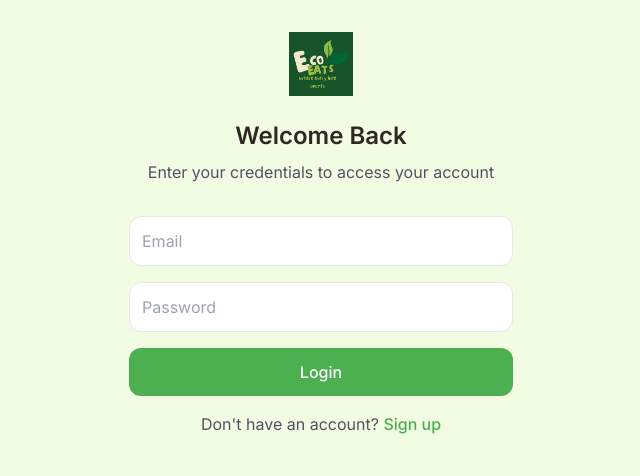
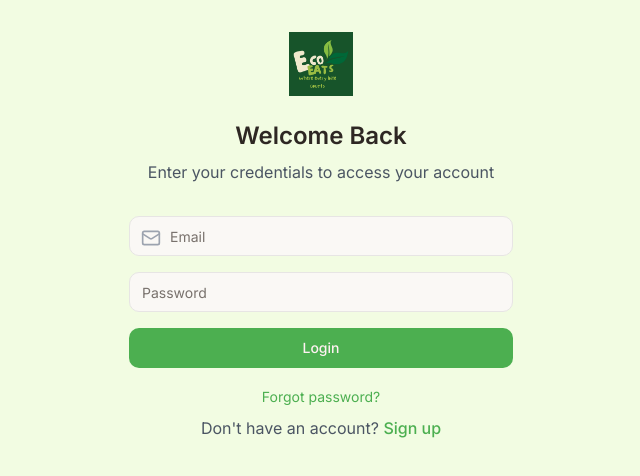
Before and after one commit to vijayet1/foodie-kindness-share, a React (Vite) app: page /auth in a window 1280 px wide. Shown: the top 476 px of the page, without its empty margins (319-959 px from the left). Built offline with nearby package versions, Linux system fonts and the light colour scheme.

Commit message:
Fix: Add forgot password to login page
- Added "forgot password" functionality to the login page.
- Implemented user personas as defined in the PRD.

```diff
--- /dev/null
+++ b/src/components/Personas.tsx
@@ -0,0 +1,63 @@
+
+import { Card, CardContent, CardDescription, CardHeader, CardTitle } from "@/components/ui/card";
+
+const personas = [
+  {
+    name: "Alice",
+    type: "Home Cook",
+    description: "An eco-conscious individual who values safety and simplicity in food sharing.",
+    traits: [
+      "Values sustainability",
+      "Focuses on food safety",
+      "Prefers simple user experience",
+      "Regular food sharer"
+    ]
+  },
+  {
+    name: "Ben",
+    type: "Student",
+    description: "Budget-minded student looking for convenient ready-to-pickup meals.",
+    traits: [
+      "Cost-conscious",
+      "Seeks convenience",
+      "Flexible schedule",
+      "Quick response time"
+    ]
+  },
+  {
+    name: "Charity Organization",
+    type: "Non-profit",
+    description: "Organizations focused on bulk food collection and distribution to those in need.",
+    traits: [
+      "Handles large quantities",
+      "Needs scheduling features",
+      "Requires reporting tools",
+      "Regular bulk pickups"
+    ]
+  }
+];
+
+const Personas = () => {
+  return (
+    <div className="grid gap-6 md:grid-cols-3 p-6">
+      {personas.map((persona) => (
+        <Card key={persona.name} className="bg-white">
+          <CardHeader>
+            <CardTitle className="text-eco-green">{persona.name}</CardTitle>
+            <CardDescription>{persona.type}</CardDescription>
+          </CardHeader>
+          <CardContent>
+            <p className="mb-4 text-gray-600">{persona.description}</p>
+            <ul className="list-disc list-inside space-y-2 text-sm text-gray-500">
+              {persona.traits.map((trait) => (
+                <li key={trait}>{trait}</li>
+              ))}
+            </ul>
+          </CardContent>
+        </Card>
+      ))}
+    </div>
+  );
+};
+
+export default Personas;
--- a/src/pages/Auth.tsx
+++ b/src/pages/Auth.tsx
@@ -1,9 +1,57 @@
 
 import { useState } from "react";
 import { Link } from "react-router-dom";
+import { Mail } from "lucide-react";
+import { supabase } from "@/integrations/supabase/client";
+import { Button } from "@/components/ui/button";
+import { Input } from "@/components/ui/input";
+import { toast } from "sonner";
 
 const Auth = () => {
   const [isLogin, setIsLogin] = useState(true);
+  const [isForgotPassword, setIsForgotPassword] = useState(false);
+  const [email, setEmail] = useState("");
+  const [password, setPassword] = useState("");
+  const [name, setName] = useState("");
+  const [loading, setLoading] = useState(false);
+
+  const handleAuth = async (e: React.FormEvent) => {
+    e.preventDefault();
+    setLoading(true);
+
+    try {
+      if (isForgotPassword) {
+        const { error } = await supabase.auth.resetPasswordForEmail(email, {
+          redirectTo: `${window.location.origin}/auth?reset=true`,
+        });
+        if (error) throw error;
+        toast.success("Password reset email sent! Check your inbox.");
+        setIsForgotPassword(false);
+      } else if (isLogin) {
+        const { error } = await supabase.auth.signInWithPassword({
+          email,
+          password,
+        });
+        if (error) throw error;
+      } else {
+        const { error } = await supabase.auth.signUp({
+          email,
+          password,
+          options: {
+            data: {
+              name,
+            },
+          },
+        });
+        if (error) throw error;
+        toast.success("Verification email sent! Please check your inbox.");
+      }
+    } catch (error: any) {
+      toast.error(error.message);
+    } finally {
+      setLoading(false);
+    }
+  };
 
   return (
     <div className="min-h-screen bg-sage-50 px-4 py-8">
@@ -14,7 +62,12 @@ const Auth = () => {
           alt="EcoEats Logo"
           className="h-16 mx-auto mb-6"
         />
-        {isLogin ? (
+        {isForgotPassword ? (
+          <>
+            <h1 className="text-2xl font-semibold mb-2">Reset Password</h1>
+            <p className="text-gray-600">Enter your email to receive reset instructions</p>
+          </>
+        ) : isLogin ? (
           <>
             <h1 className="text-2xl font-semibold mb-2">Welcome Back</h1>
             <p className="text-gray-600">Enter your credentials to access your account</p>
@@ -29,66 +82,83 @@ const Auth = () => {
 
       {/* Auth Form */}
       <div className="max-w-sm mx-auto">
-        <form className="space-y-4">
-          {!isLogin && (
+        <form onSubmit={handleAuth} className="space-y-4">
+          {!isLogin && !isForgotPassword && (
             <div>
-              <input
+              <Input
                 type="text"
                 placeholder="Name"
-                className="w-full p-3 rounded-xl border border-gray-200 bg-white"
+                value={name}
+                onChange={(e) => setName(e.target.value)}
+                required
               />
             </div>
           )}
-          <div>
-            <input
+          <div className="relative">
+            <Mail className="absolute left-3 top-3 h-5 w-5 text-gray-400" />
+            <Input
               type="email"
               placeholder="Email"
-              className="w-full p-3 rounded-xl border border-gray-200 bg-white"
+              value={email}
+              onChange={(e) => setEmail(e.target.value)}
+              required
+              className="pl-10"
             />
           </div>
-          <div>
-            <input
-              type="password"
-              placeholder="Password"
-              className="w-full p-3 rounded-xl border border-gray-200 bg-white"
-            />
-          </div>
-          {!isLogin && (
+          {!isForgotPassword && (
             <div>
-              <input
+              <Input
                 type="password"
-                placeholder="Confirm Password"
-                className="w-full p-3 rounded-xl border border-gray-200 bg-white"
+                placeholder="Password"
+                value={password}
+                onChange={(e) => setPassword(e.target.value)}
+                required
               />
             </div>
           )}
-          <button
+          <Button
             type="submit"
-            className="w-full bg-eco-green text-white p-3 rounded-xl font-medium"
+            className="w-full bg-eco-green hover:bg-eco-green/90"
+            disabled={loading}
           >
-            {isLogin ? "Login" : "Create Account"}
-          </button>
+            {loading
+              ? "Loading..."
+              : isForgotPassword
+                ? "Send Reset Instructions"
+                : isLogin
+                  ? "Login"
+                  : "Create Account"
+            }
+          </Button>
         </form>
 
-        <div className="mt-4 text-center">
-          {isLogin ? (
+        <div className="mt-4 text-center space-y-2">
+          {isLogin && !isForgotPassword && (
+            <button
+              onClick={() => setIsForgotPassword(true)}
+              className="text-eco-green text-sm hover:underline"
+            >
+              Forgot password?
+            </button>
+          )}
+          {isForgotPassword ? (
             <p className="text-gray-600">
-              Don't have an account?{" "}
+              Remember your password?{" "}
               <button
-                onClick={() => setIsLogin(false)}
-                className="text-eco-green font-medium"
+                onClick={() => setIsForgotPassword(false)}
+                className="text-eco-green font-medium hover:underline"
               >
-                Sign up
+                Login
               </button>
             </p>
           ) : (
             <p className="text-gray-600">
-              Already have an account?{" "}
+              {isLogin ? "Don't have an account? " : "Already have an account? "}
               <button
-                onClick={() => setIsLogin(true)}
-                className="text-eco-green font-medium"
+                onClick={() => setIsLogin(!isLogin)}
+                className="text-eco-green font-medium hover:underline"
               >
-                Login
+                {isLogin ? "Sign up" : "Login"}
               </button>
             </p>
           )}
```
